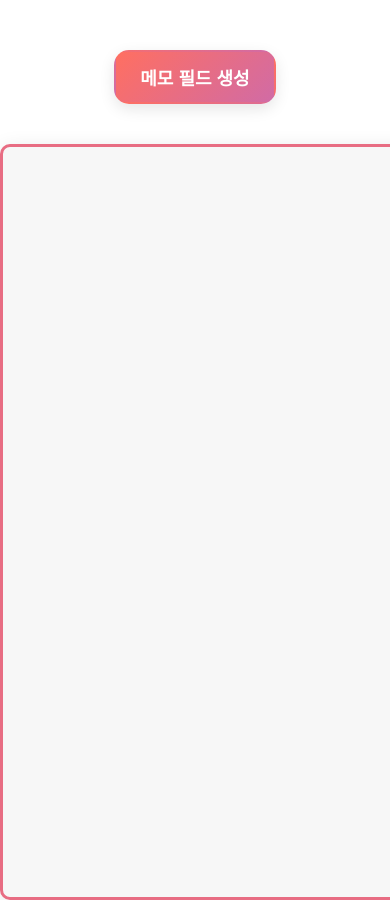
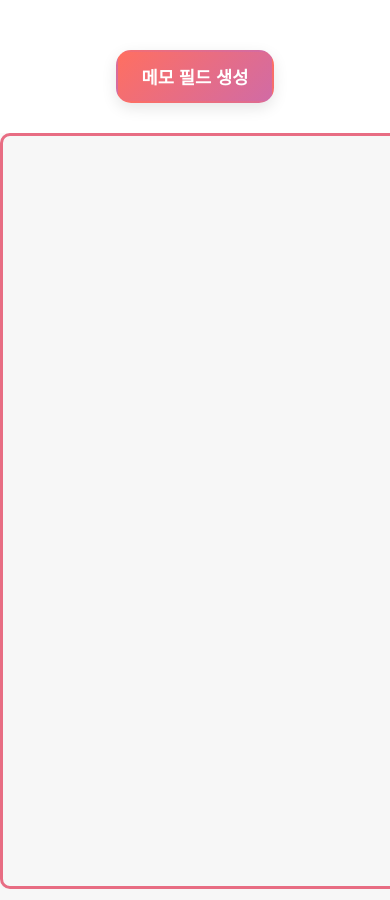
Before and after one commit to hyunhyun0820/url-calendar, a Flask app: page /home in a window 390 px wide; the page is wider, and only the part inside the window is pictured. Run offline with Flask 3, Linux system fonts and the light colour scheme; the visitor is signed in with stand-in values (Sample User, id 1); some libraries are stand-ins or nearby versions.

Commit message:
모바일 환경 개선

```diff
--- a/app.py
+++ b/app.py
@@ -116,4 +116,4 @@ def move_box(data):
 
 # Render에서 실행할 때 사용
 if __name__ == '__main__':
-    socketio.run(app, host="0.0.0.0", port=5000, debug=True)
+    socketio.run(app, host="0.0.0.0", port=5001, debug=True)
--- a/static/css/home.css
+++ b/static/css/home.css
@@ -1,11 +1,26 @@
+/* 전체 기본 설정 */
 body {
     font-family: Arial, sans-serif;
     text-align: center;
     user-select: none;
     margin: 0;
     padding: 0;
+    overflow-x: hidden;
 }
 
+/* 상단 고정 바 */
+#top-bar {
+    width: 100%;
+    position: sticky;
+    top: 0;
+    background-color: #ffffff;
+    z-index: 999;
+    padding: 50px 0 30px 0;
+    display: flex;
+    justify-content: center;
+}
+
+/* 메모 필드 생성 버튼 */
 #create-btn {
     cursor: pointer;
     user-select: none;
@@ -14,11 +29,10 @@ body {
     border: 2px solid transparent;
     border-radius: 15px;
     padding: 12px 24px;
-    font-size: 18px;
+    font-size: 1.1rem;
     font-weight: bold;
     box-shadow: 0 5px 15px rgba(0, 0, 0, 0.1);
     transition: all 0.3s ease;
-    margin-top: 50px;
 }
 
 #create-btn:hover {
@@ -30,23 +44,33 @@ body {
     transform: scale(0.95);
 }
 
+/* 버튼 기본 */
 button {
     cursor: default;
     user-select: none;
 }
 
+/* 컨테이너 전체를 감싸는 wrapper */
+#container-wrapper {
+    width: 100vw;
+    overflow-x: auto;
+    overflow-y: hidden;
+    -webkit-overflow-scrolling: touch;
+}
+
+/* 실제 상자들이 들어가는 컨테이너 */
 #container {
     position: relative;
-    width: 1800px;  /* 고정된 너비 */
+    width: 1800px;
     height: 750px;
     background-color: #f7f7f7;
     border: 3px solid #e86d83;
     border-radius: 10px;
-    margin-top: 40px;
-    margin-left: auto;
-    margin-right: auto;
+    margin: 0 auto;
     box-shadow: 0 4px 20px rgba(0, 0, 0, 0.1);
 }
+
+/* 메모 박스 */
 .box {
     position: absolute;
     width: 150px;
@@ -61,8 +85,10 @@ button {
     overflow: visible;
     border-radius: 20px;
     z-index: 1;
+    box-sizing: border-box;
 }
 
+/* 삭제 버튼 */
 .delete-btn {
     position: absolute;
     top: -16px;
@@ -95,8 +121,7 @@ button {
     transform: scale(0.95);
 }
 
-
-
+/* 텍스트 입력 부분 */
 .editable {
     width: 100%;
     height: 100%;
--- a/static/js/home.js
+++ b/static/js/home.js
@@ -1,29 +1,40 @@
 let container = document.getElementById("container");
-let socket = io();  // WebSocket 연결
+let socket = io();
 
-// 서버에서 기존 박스 불러오기
+// 기존 박스 불러오기
 socket.on("load_boxes", (boxes) => {
     boxes.forEach((box) => addBox(box));
 });
 
-// 새 박스 생성 요청
+// 중앙에 박스 생성
 function createBox() {
-    let id = Date.now().toString(); // 유니크 ID
+    let id = Date.now().toString();
+    let boxWidth = 150;
+    let boxHeight = 150;
+
+    const centerX = window.scrollX + window.innerWidth / 2;
+    const centerY = window.scrollY + window.innerHeight / 2;
+
+    const containerRect = container.getBoundingClientRect();
+
+    const left = centerX - containerRect.left - boxWidth / 2;
+    const top = centerY - containerRect.top - boxHeight / 2;
+
     let boxData = {
-        id: id,
-        top: (container.clientHeight - 150) / 2,
-        left: (container.clientWidth - 150) / 2,
+        id,
+        top,
+        left,
         text: ""
     };
+
     socket.emit("create_box", boxData);
 }
 
-// 서버에서 새 박스 받으면 추가
+// 새 박스 추가
 socket.on("new_box", (data) => {
     addBox(data);
 });
 
-// 박스를 추가하는 함수 (드래그 기능 포함)
 function addBox(data) {
     let box = document.createElement("div");
     let textarea = document.createElement("textarea");
@@ -39,47 +50,72 @@ function addBox(data) {
     textarea.value = data.text;
     deleteBtn.innerText = "✖";
 
-    let isDragging = false, offsetX, offsetY;
+    let isDragging = false;
+    let offsetX, offsetY;
     let isTyping = false;
 
+    // 드래그 시작
     const startDrag = (e) => {
-        if (e.target !== textarea && e.target !== deleteBtn) {
+        const target = e.target;
+
+        if (box.contains(target) && !textarea.contains(target) && !deleteBtn.contains(target)) {
             isDragging = true;
-            offsetX = e.clientX - box.getBoundingClientRect().left;
-            offsetY = e.clientY - box.getBoundingClientRect().top;
+
+            const clientX = e.clientX ?? e.touches?.[0]?.clientX;
+            const clientY = e.clientY ?? e.touches?.[0]?.clientY;
+
+            // offset 기준으로 정확하게 계산
+            offsetX = clientX - box.offsetLeft;
+            offsetY = clientY - box.offsetTop;
+
             box.style.cursor = "grabbing";
+
+            if (e.type === "touchstart") {
+                e.preventDefault();
+                document.body.style.touchAction = "none";
+            }
         }
     };
 
+    // 드래그 중
     const dragBox = (e) => {
-        if (isDragging) {
-            let { left, top, right, bottom } = container.getBoundingClientRect();
-            let { width, height } = box.getBoundingClientRect();
-            let newX = Math.min(Math.max(e.clientX - offsetX, left), right - width);
-            let newY = Math.min(Math.max(e.clientY - offsetY, top), bottom - height);
-            box.style.left = `${newX - left}px`;
-            box.style.top = `${newY - top}px`;
-        }
+        if (!isDragging) return;
+
+        const clientX = e.clientX ?? e.touches?.[0]?.clientX;
+        const clientY = e.clientY ?? e.touches?.[0]?.clientY;
+
+        let newX = clientX - offsetX;
+        let newY = clientY - offsetY;
+
+        newX = Math.max(0, Math.min(newX, container.offsetWidth - box.offsetWidth));
+        newY = Math.max(0, Math.min(newY, container.offsetHeight - box.offsetHeight));
+
+        box.style.left = `${newX}px`;
+        box.style.top = `${newY}px`;
     };
 
+    // 드래그 종료
     const stopDrag = () => {
         if (isDragging) {
+            isDragging = false;
+            box.style.cursor = "grab";
+            document.body.style.touchAction = "auto";
+
             socket.emit("move_box", {
                 id: data.id,
                 top: box.offsetTop,
                 left: box.offsetLeft
             });
-            isDragging = false;
-            box.style.cursor = "grab";
         }
     };
 
+    // 삭제
     deleteBtn.addEventListener("click", () => {
         socket.emit("delete_box", { id: data.id });
         box.remove();
     });
 
-    // 디바운싱 + 입력 중인 상태 표시
+    // 텍스트 입력 동기화
     textarea.addEventListener("input", () => {
         isTyping = true;
         clearTimeout(textarea.debounceTimer);
@@ -89,34 +125,38 @@ function addBox(data) {
                 text: textarea.value
             });
             isTyping = false;
-        }, 600); // ← 모바일 대응 위해 여유있게
+        }, 500);
     });
 
-    // 마우스 기반 드래그
+    // 이벤트 등록
     box.addEventListener("mousedown", startDrag);
     document.addEventListener("mousemove", dragBox);
     document.addEventListener("mouseup", stopDrag);
+
+    box.addEventListener("touchstart", startDrag, { passive: false });
+    document.addEventListener("touchmove", dragBox, { passive: false });
+    document.addEventListener("touchend", stopDrag);
 
     box.appendChild(textarea);
     box.appendChild(deleteBtn);
     container.appendChild(box);
 
-    // 서버에서 내용 업데이트 (입력 중이 아니면 반영)
+    // 텍스트 동기화 수신
     socket.on("update_box", (serverData) => {
-        if (serverData.id !== data.id) return; // 다른 박스면 무시
-        if (!isTyping && textarea) {
+        if (serverData.id !== data.id) return;
+        if (!isTyping) {
             textarea.value = serverData.text;
         }
     });
 }
 
-// 박스 삭제 반영
+// 박스 제거
 socket.on("remove_box", (data) => {
     let box = document.querySelector(`.box[data-id="${data.id}"]`);
     if (box) box.remove();
 });
 
-// 박스 이동 반영
+// 위치 동기화
 socket.on("move_box", (data) => {
     let box = document.querySelector(`.box[data-id="${data.id}"]`);
     if (box) {
--- a/templates/home.html
+++ b/templates/home.html
@@ -8,13 +8,15 @@
 </head>
 
 <body>
+    <div id="top-bar">
+        <button onclick="createBox()" id="create-btn">메모 필드 생성</button>
+    </div>
 
-    <button onclick="createBox()" id="create-btn">메모 필드 생성</button>
-
-    <div id="container"></div>
+    <div id="container-wrapper">
+        <div id="container"></div>
+    </div>
 
     <script src="https://cdn.socket.io/4.7.2/socket.io.min.js"></script>
-
     <script src="{{ url_for('static', filename='js/home.js') }}"></script>
 </body>
 </html>
```
Also changed, not shown: database.db.
